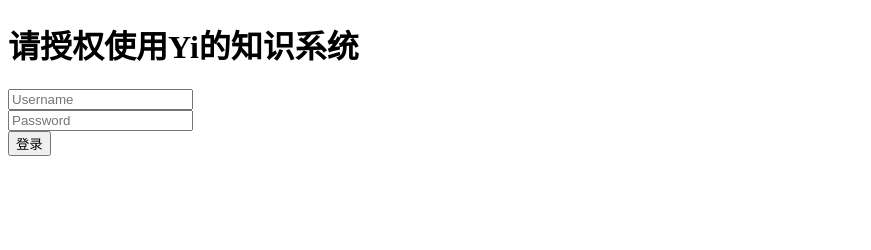
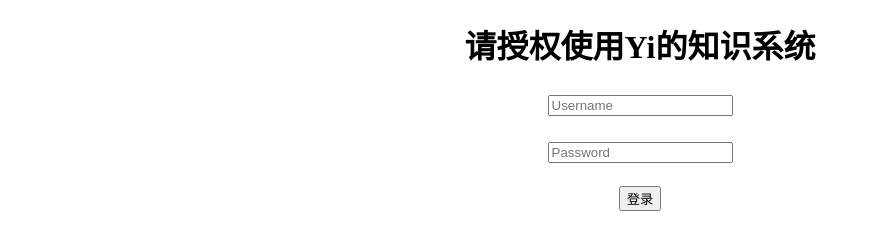
Before and after one commit to 109guo/8guo, a plain HTML site: page index.html in a window 1280 px wide. Shown: the whole page, without its empty margins (0-871 px from the left). Drawn offline with Linux system fonts and the light colour scheme.

Commit message:
Update index.html

```diff
--- a/index.html
+++ b/index.html
@@ -11,19 +11,22 @@
 <body>
 <div id="bigBox">
     <form action="guoqin.html">
-    <h1>请授权使用Yi的知识系统</h1>
+       <h1 align="center">请授权使用Yi的知识系统</h1>
     <div class="inputBox">
         <div class="inputText">
             <span class="iconfont icon-yonghu"></span>
-          <input type="text"  name="uname" placeholder="Username" id="username"/>  <!-- 注释 Username账号可改汉字 -->
+         <h2 align="center"> <input type="text"  name="uname" placeholder="Username" id="username"/> </h2>
+  <!-- 注释 Username账号可改汉字 -->
 
         </div>
     <div class="inputText">
             <span class="iconfont icon-mima"></span>
-            <input type="password" placeholder="Password" id="password"/>   <!-- 注释 Password可改汉字 -->
+                <h2 align="center"> <input type="password" placeholder="Password" id="password"/> </h2>
+  <!-- 注释 Password可改汉字 -->
 
         </div>
-        <input class="inputButton" type="submit" onclick="mima()" value="登录">
+            <h2 align="center"> <input class="inputButton" type="submit" onclick="mima()" value="登录"> </h2>
+
     </div>
     </form>
 </div>
```
